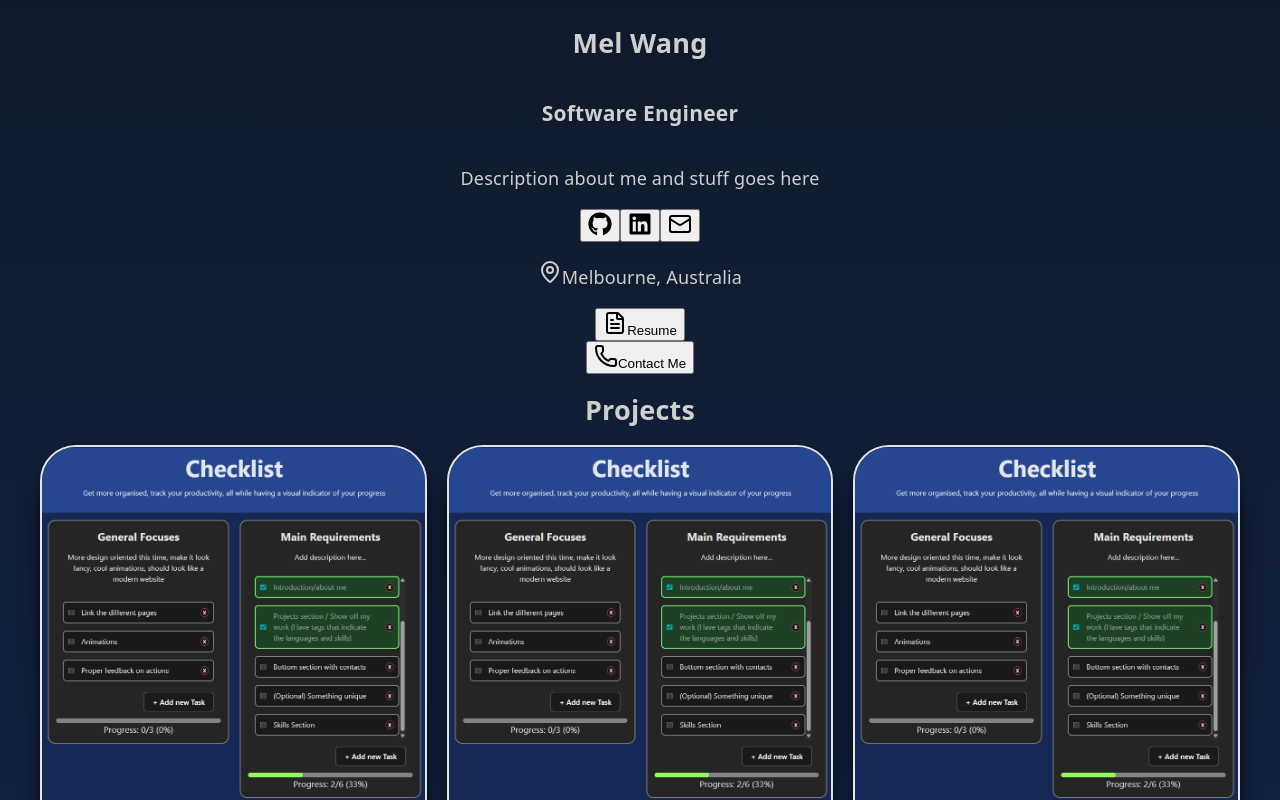
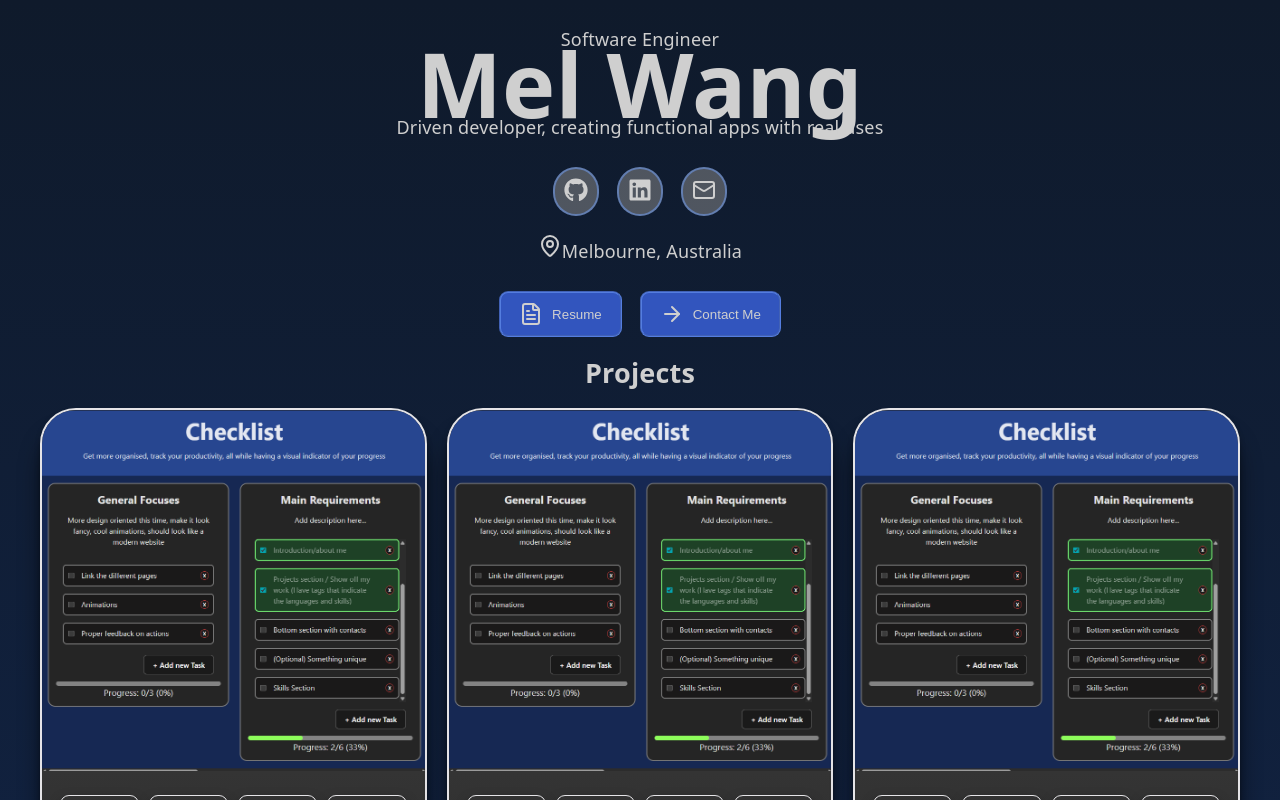
Before and after one commit to MelWang43/portfolio, a React app: page / in a window 1280 px wide. Shown: the top 800 px of the page. Built offline with nearby package versions, Linux system fonts and the light colour scheme; the HTML template or start-up script is replaced by a standard one.

Commit message:
Some formatting

```diff
--- a/src/App.css
+++ b/src/App.css
@@ -10,6 +10,21 @@ section {
     justify-content: center;
 }
 
+.about-me{
+    justify-content: left;
+}
+
+.about-me h1{
+    font-family: var(--heading);
+    font-size: 5rem;
+    margin: 0;
+}
+
+.contact-buttons{
+    display: flex;
+    gap: 1rem;
+    margin-top: 0.5rem;
+}
 .projects-grid {
     display: grid;
     grid-template-columns: repeat(auto-fit, minmax(300px, 1fr));
--- a/src/App.jsx
+++ b/src/App.jsx
@@ -2,7 +2,7 @@ import { useState } from 'react'
 import './App.css'
 import Project from './components/Project.jsx'
 import {FaGithub, FaLinkedin} from "react-icons/fa"
-import {FileText, Mail, MapPin, Phone} from 'lucide-react'
+import {FileText, Mail, MapPin, ArrowRight} from 'lucide-react'
 
 function App() {
 
@@ -12,7 +12,7 @@ function App() {
 
   const tempProject = {id: 0,
     name: "Checklist App",
-    description: "A simple checklist app built with React. Users can add, edit, and delete tasks, as well as mark them as complete. The app also features a dark mode toggle and local storage to save tasks between sessions.",
+    description: "A simple checklist app built with React. Users can add, edit, and delete tasks, as well as mark them as complete. The app also features local storage to save tasks between sessions.",
     image: "../public/Project_Checklist.png",
     githubUrl: "https://github.com/MelWang43/React-Checklist-App",
     tags: ["React", "JavaScript", "CSS", "HTML"] }
@@ -21,20 +21,21 @@ function App() {
       <header className="navbar">
       </header>
       <section className="about-me">
+        <p>Software Engineer</p>
         <h1>Mel Wang</h1>
-        <h3>Software Engineer</h3>
-        <p>Description about me and stuff goes here</p>
+        <p>Driven developer, creating functional apps with real uses</p>
 
         <div className="contact-buttons">
-          <button onClick={() => handleLinkButtonClick("https://github.com/MelWang43")}><FaGithub size={24}/></button>
-          <button onClick={() => handleLinkButtonClick("https://www.linkedin.com/in/mel-wang-b0aa30322/")}><FaLinkedin size={24}/></button>
-          <button onClick={() => handleLinkButtonClick("mailto:mel.wang.050202@gmail.com")}><Mail size={24}/></button>
+          <button className="btn-social" onClick={() => handleLinkButtonClick("https://github.com/MelWang43")}><FaGithub size={24}/></button>
+          <button className="btn-social" onClick={() => handleLinkButtonClick("https://www.linkedin.com/in/mel-wang-b0aa30322/")}><FaLinkedin size={24}/></button>
+          <button className="btn-social" onClick={() => handleLinkButtonClick("mailto:mel.wang.050202@gmail.com")}><Mail size={24}/></button>
         </div>
 
         <p><MapPin/>Melbourne, Australia</p>
-
-        <button onClick={() => handleLinkButtonClick("https://drive.google.com/file/d/1AyyJrQgY_cpAKAsL-gauQ9I5p66n_1nK/view?usp=sharing")}><FileText/>Resume</button>
-        <button><Phone/>Contact Me</button>
+        <div className="contact-buttons">
+          <button className="btn-accent" onClick={() => handleLinkButtonClick("https://drive.google.com/file/d/1AyyJrQgY_cpAKAsL-gauQ9I5p66n_1nK/view?usp=sharing")}><FileText/>Resume</button>
+          <button className="btn-accent"><ArrowRight/>Contact Me</button>
+        </div>
       </section>
 
       <section className="projects">
--- a/src/css/Project.css
+++ b/src/css/Project.css
@@ -7,7 +7,7 @@
     overflow: hidden;
     max-width: 100%;
     background-color: var(--project-bg);
-    background: linear-gradient(180deg, var(--project-bg-lighter) 15%, var(--project-bg) 100%);
+    background: linear-gradient(180deg, var(--project-bg-lighter) 15%, var(--project-bg) 95%, var(--project-bg-lighter) 100%);
     transition: all 0.2s ease-in-out;
 }
 
@@ -46,12 +46,13 @@
     background-color: transparent;
     color: var(--text-bright);
     transition: all 0.2s ease;
+    box-shadow: rgba(0, 0, 0, 0.8) 0 5px 15px -5px;
 }
 
 .project-card:hover .project-tag{
     /* color: var(--text); */
     border-color: var(--text-bright);
-    box-shadow: var(--shadow), 0 0 10px var(--accent-bright);
+    box-shadow:  var(--accent-bright) 0 1px 10px;
 }
 
 .project-button-overlay{
--- a/src/index.css
+++ b/src/index.css
@@ -9,10 +9,11 @@
   --project-bg: #252525;
   --project-bg-lighter: #444444;
   --accent-bright: rgb(80, 123, 255);
-  --accent: rgba(41, 91, 242, 1);
+  --accent: rgb(50, 85, 190);
   --accent-bg: rgb(20, 27, 51);
   --accent-border: rgba(119, 166, 255, 0.5);
-  --social-bg: rgba(244, 243, 236, 0.5);
+  --social-bg: rgba(143, 143, 143, 0.5);
+  --social-bg-lighter: rgba(151, 151, 151, 0.5);
   --shadow:
     rgba(0, 0, 0, 0.8) 0 25px 25px -5px, rgba(0, 0, 0, 0.6) 0 4px 6px -2px;
 
@@ -36,6 +37,10 @@
   }
 }
 
+button:active{
+  transition: scale 0.1s ease-in-out;
+  scale: 0.9;
+}
 .btn-accent{
   background-color: var(--accent);
   color: var(--text);
@@ -61,5 +66,21 @@
 
 .btn-accent:active{
   transform: translateY(2px);
-  box-shadow: var(--shadow), 0 0 10px var(--accent-bright);
+
 }
+
+.btn-social{
+  background-color: var(--social-bg);
+  color: var(--text);
+  border: 2px solid var(--accent-border);
+  padding: 0.5rem 0.5rem;
+  border-radius: 2rem;
+
+  transition: all 0.2s ease;
+}
+
+.btn-social:hover{
+  color: var(--accent-bright);
+  background-color: var(--social-bg-lighter);
+  filter: brightness(1.2);
+}
```
